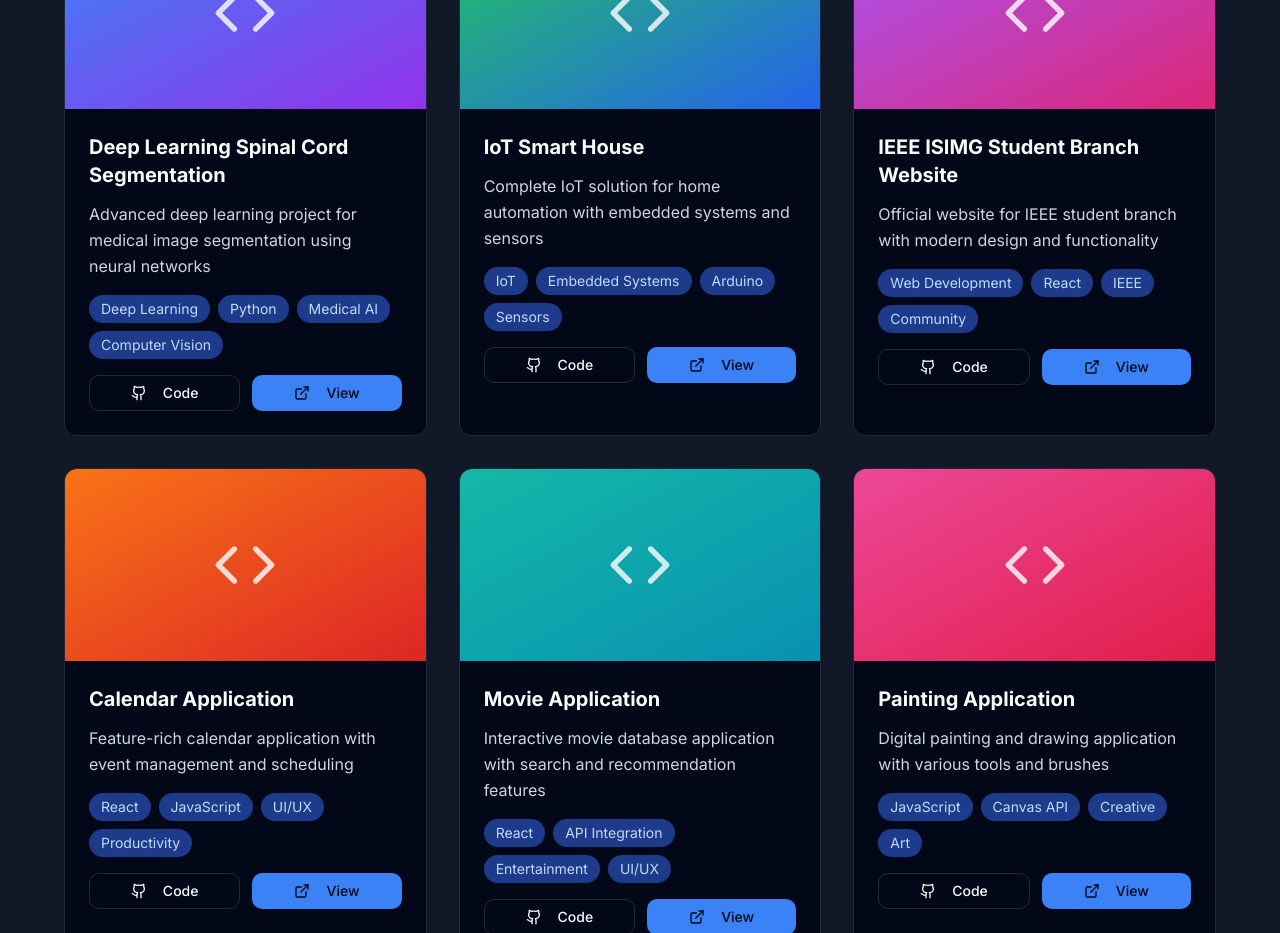
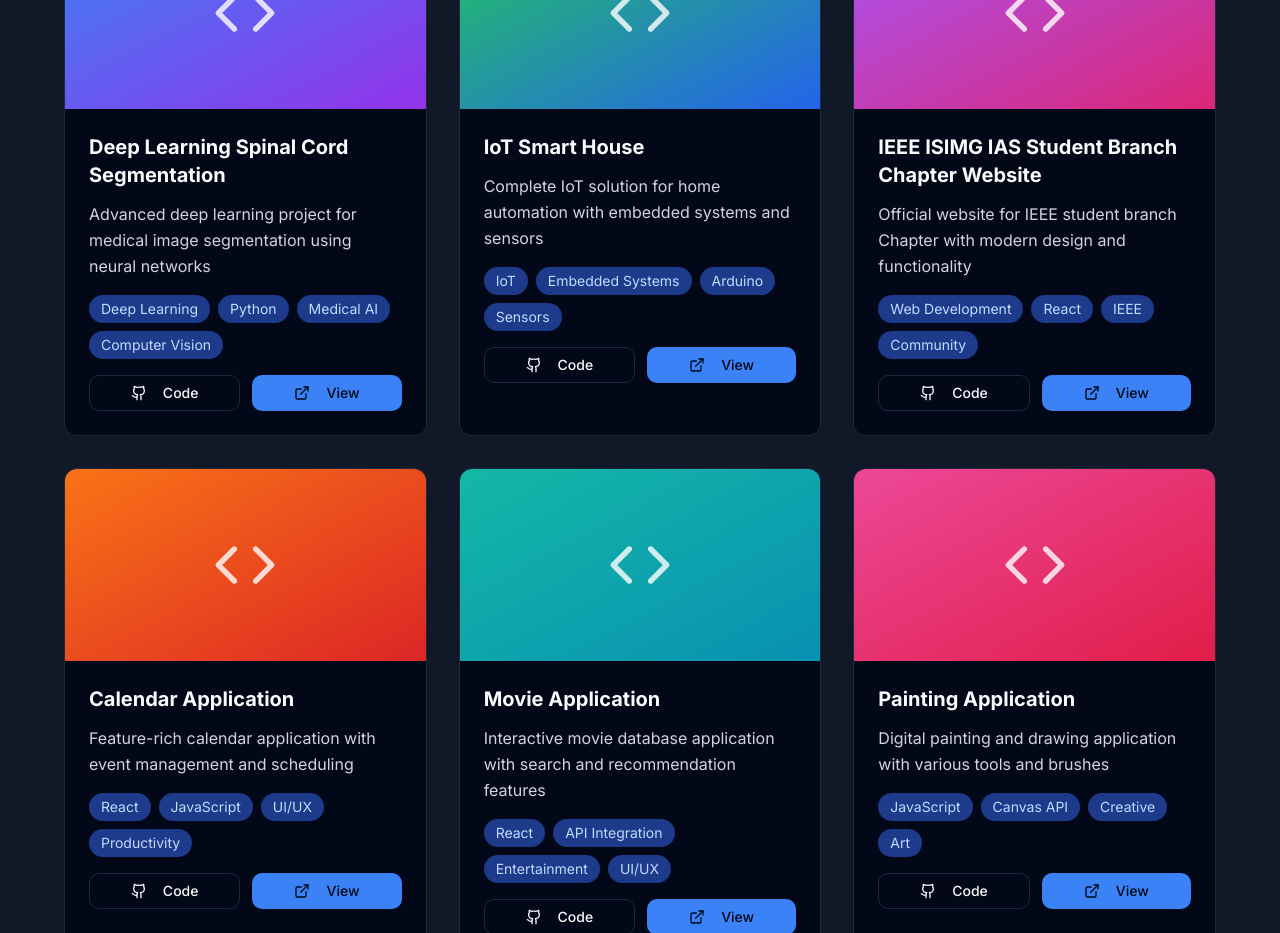
Before and after one commit to rakiaaaaaaaaaaa/rakia_portfolio, a Next.js app: page / in a window 1280 px wide. Shown: the part 2340-3273 px from the top of the page. Built offline with nearby package versions, Linux system fonts and the light colour scheme.

Commit message:
feat: sync main updates to rakia_portfolio
Update project files and components with latest changes from main

Co-authored-by: rakia Souei <118222332+rakiaaaaaaaaaaa@users.noreply.github.com>

```diff
--- a/app/page.tsx
+++ b/app/page.tsx
@@ -432,8 +432,8 @@ export default function CVPage() {
                   github: "https://github.com/rakiaaaaaaaaaaa/Iot_Smart_house",
                 },
                 {
-                  title: "IEEE ISIMG Student Branch Website",
-                  description: "Official website for IEEE student branch with modern design and functionality",
+                  title: "IEEE ISIMG IAS Student Branch Chapter  Website",
+                  description: "Official website for IEEE student branch Chapter with modern design and functionality",
                   tags: ["Web Development", "React", "IEEE", "Community"],
                   color: "from-purple-500 to-pink-600",
                   github: "https://ias-isimg.ieee.tn/",
```
